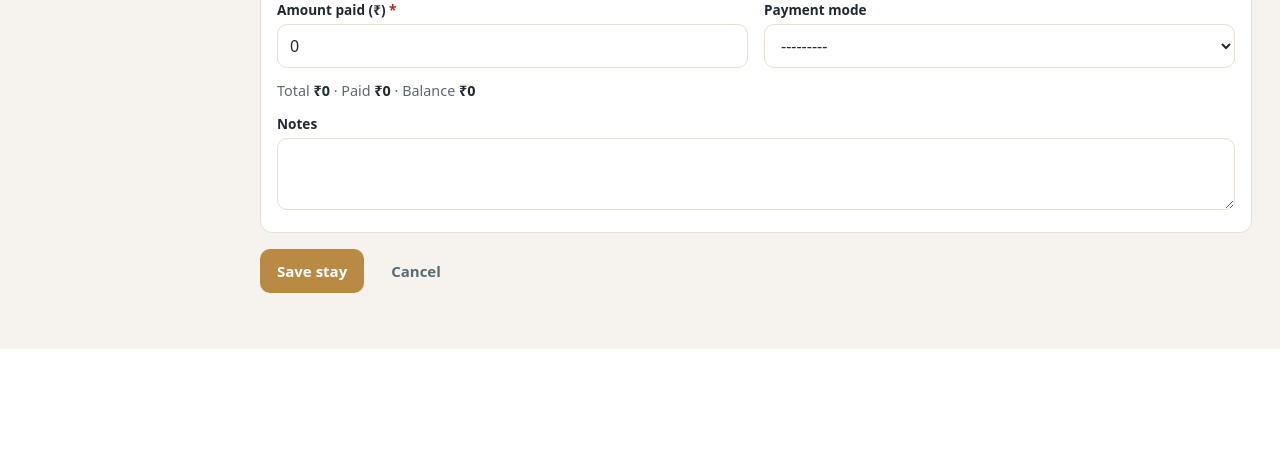
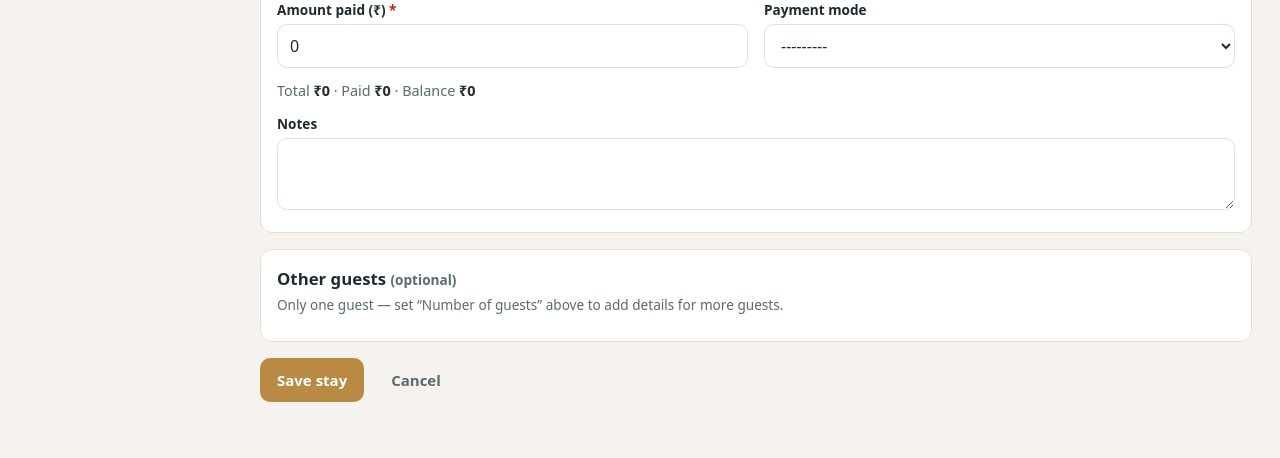
Before and after one commit to ShekharReddy10/bsr-corridors-website, a Django app: page /stays/new/ in a window 1280 px wide. Shown: the part 1050-1508 px from the top of the page. Before the commit the page ends 1399 px from the top, so only its background shows below. Run offline with Django 5.2, Linux system fonts and the light colour scheme; the visitor is signed in with stand-in values (Sample User, id 1); data that the repository does not hold is empty; parts of the project's set-up code (start-up, migrations or seed data) failed here and were passed over.

Commit message:
Admin: optional ID details for every guest on a stay
- Stay form shows one row (name, ID proof, ID number) per guest beyond
  the first, matching "Number of guests"; all fields optional
- Extra guests' ID numbers are encrypted, masked on the stay page with a
  logged "Show", and included in exports and JSON backups
- Lowering the number of guests removes the extra rows

Co-Authored-By: Claude Opus 5.5 <noreply@anthropic.com>

```diff
--- a/admin-app/core/forms.py
+++ b/admin-app/core/forms.py
@@ -2,7 +2,7 @@ from datetime import timedelta
 
 from django import forms
 
-from .models import Guest, Room, RoomType, Stay
+from .models import Guest, Room, RoomType, Stay, StayGuest
 
 DATE = forms.DateInput(attrs={"type": "date"}, format="%Y-%m-%d")
 
@@ -53,12 +53,7 @@ class GuestForm(forms.ModelForm):
         value = self.cleaned_data.get("id_number", "").strip()
         if not value and self.instance.pk:
             return self.instance.id_number
-        if value and self.cleaned_data.get("id_type") == Guest.IdType.AADHAAR:
-            digits = value.replace(" ", "")
-            if not (digits.isdigit() and len(digits) == 12):
-                raise forms.ValidationError("Aadhaar number must be 12 digits.")
-            return digits
-        return value
+        return clean_aadhaar(value, self.cleaned_data.get("id_type"))
 
     def clean_passport_number(self):
         value = self.cleaned_data.get("passport_number", "").strip()
@@ -114,6 +109,62 @@ class StayForm(forms.ModelForm):
         if room and room.status == Room.Status.MAINTENANCE and (not self.instance.pk or self.instance.room_id != room.pk):
             self.add_error("room", "This room is under maintenance.")
         return data
+
+
+def clean_aadhaar(value: str, id_type: str) -> str:
+    if value and id_type == Guest.IdType.AADHAAR:
+        digits = value.replace(" ", "")
+        if not (digits.isdigit() and len(digits) == 12):
+            raise forms.ValidationError("Aadhaar number must be 12 digits.")
+        return digits
+    return value
+
+
+class StayGuestForm(forms.ModelForm):
+    """One additional guest (Guest 2, 3, …). Everything optional; blank ID on edit keeps the saved one."""
+
+    class Meta:
+        model = StayGuest
+        fields = ["name", "id_type", "id_number"]
+        widgets = {"id_number": forms.TextInput(attrs={"autocomplete": "off"})}
+
+    def __init__(self, *args, **kwargs):
+        super().__init__(*args, **kwargs)
+        self.fields["id_number"].required = False
+        self.fields["id_type"].required = False
+        if self.instance.pk and self.instance.id_number:
+            self.initial["id_number"] = ""
+            self.fields["id_number"].widget.attrs["placeholder"] = f"Saved: ••••{self.instance.id_number[-4:]} — leave blank to keep"
+
+    def clean_id_type(self):
+        return self.cleaned_data.get("id_type") or Guest.IdType.AADHAAR
+
+    def clean_id_number(self):
+        value = self.cleaned_data.get("id_number", "").strip()
+        if not value and self.instance.pk:
+            return self.instance.id_number
+        return clean_aadhaar(value, self.cleaned_data.get("id_type"))
+
+    @property
+    def is_blank(self) -> bool:
+        data = getattr(self, "cleaned_data", {}) or {}
+        return not (data.get("name") or "").strip() and not (data.get("id_number") or "").strip()
+
+
+MAX_OTHER_GUESTS = 9
+
+
+def other_guests_formset(stay: Stay, data=None):
+    """Rows for guests 2…N. Enough empty rows for the largest room type."""
+    from django.db.models import Max
+    from django.forms import inlineformset_factory
+
+    largest = RoomType.objects.aggregate(m=Max("max_guests"))["m"] or 2
+    rows = max(1, min(MAX_OTHER_GUESTS, largest - 1))
+    existing = stay.other_guests.count() if stay.pk else 0
+    FormSet = inlineformset_factory(Stay, StayGuest, form=StayGuestForm, extra=max(0, rows - existing),
+                                    can_delete=False, max_num=MAX_OTHER_GUESTS)
+    return FormSet(data, instance=stay, prefix="o")
 
 
 class ExtendForm(forms.Form):
--- a/admin-app/core/views/stays.py
+++ b/admin-app/core/views/stays.py
@@ -2,15 +2,17 @@ from datetime import timedelta
 
 from django.contrib import messages
 from django.core.paginator import Paginator
+from django.db import transaction
 from django.db.models import Q
 from django.http import Http404, HttpResponse, JsonResponse
 from django.shortcuts import get_object_or_404, redirect, render
 from django.utils.dateparse import parse_date
+from django.utils.html import escape
 from django.views.decorators.http import require_POST
 
 from .. import services
 from ..fields import mask
-from ..forms import ExtendForm, GuestForm, PaymentForm, ShortenForm, StayForm
+from ..forms import ExtendForm, GuestForm, PaymentForm, ShortenForm, StayForm, other_guests_formset
 from ..models import AuditLog, Guest, Room, Stay
 
 
@@ -87,14 +89,21 @@ def stay_form(request, pk=None):
         guest = _guest_instance(request, stay)
         gform = GuestForm(request.POST, instance=guest, prefix="g")
         sform = StayForm(request.POST, instance=stay or Stay(), prefix="s")
-        if gform.is_valid() and sform.is_valid():
+        others = other_guests_formset(sform.instance, request.POST)
+        # Only rows for guests 2…N count; rows beyond the number of guests are ignored.
+        n = request.POST.get("s-num_guests", "1")
+        wanted = max(0, int(n) - 1) if n.isdigit() else 0
+        others_ok = wanted == 0 or (others.management_form.is_valid() and all(f.is_valid() for f in others.forms[:wanted]))
+        if gform.is_valid() and sform.is_valid() and others_ok:
             try:
-                guest = gform.save()
-                new = sform.save(commit=False)
-                new.guest = guest
-                services.save_stay(new, action="update" if stay else "create",
-                                   summary=f"{'Updated' if stay else 'Created'} stay: {new.room}, "
-                                           f"{new.check_in:%d-%m-%Y} → {new.check_out:%d-%m-%Y}, ₹{new.amount_paid:,.0f} paid")
+                with transaction.atomic():
+                    guest = gform.save()
+                    new = sform.save(commit=False)
+                    new.guest = guest
+                    services.save_stay(new, action="update" if stay else "create",
+                                       summary=f"{'Updated' if stay else 'Created'} stay: {new.room}, "
+                                               f"{new.check_in:%d-%m-%Y} → {new.check_out:%d-%m-%Y}, ₹{new.amount_paid:,.0f} paid")
+                    _save_other_guests(new, others.forms if others.management_form.is_valid() else [], wanted)
                 messages.success(request, f"Stay for {guest.name} saved.")
                 return redirect("stay_detail", pk=new.pk)
             except services.StayConflict as exc:
@@ -110,7 +119,22 @@ def stay_form(request, pk=None):
         guest = stay.guest if stay else Guest.objects.filter(pk=request.GET.get("guest") or 0).first()
         gform = GuestForm(instance=guest, prefix="g")
         sform = StayForm(instance=stay, initial=initial, prefix="s")
-    return render(request, "core/stay_form.html", {"stay": stay, "gform": gform, "sform": sform})
+        others = other_guests_formset(stay or Stay())
+    return render(request, "core/stay_form.html", {"stay": stay, "gform": gform, "sform": sform, "others": others})
+
+
+def _save_other_guests(stay: Stay, forms, wanted: int) -> None:
+    """Save rows for guests 2…(wanted+1); remove blank rows and any beyond the number of guests."""
+    kept, position = [], 2
+    for f in forms[:wanted]:
+        if f.is_blank:
+            continue
+        obj = f.save(commit=False)
+        obj.stay, obj.position = stay, position
+        obj.save()
+        kept.append(obj.pk)
+        position += 1
+    stay.other_guests.exclude(pk__in=kept).delete()
 
 
 def stay_detail(request, pk):
@@ -182,10 +206,14 @@ def reveal_id(request, pk):
     """Show a guest's full ID number (logged)."""
     stay = get_object_or_404(Stay.objects.select_related("guest"), pk=pk)
     field = request.POST.get("field", "id_number")
+    if field.startswith("other:"):
+        other = get_object_or_404(stay.other_guests, pk=field.split(":", 1)[1])
+        AuditLog.record("reveal_id", f"Viewed full ID number of guest {other.position} ({other.name or 'no name'})", stay)
+        return HttpResponse(f'<span class="id-full">{escape(other.id_number)}</span>')
     if field not in {"id_number", "passport_number"}:
         raise Http404
     AuditLog.record("reveal_id", f"Viewed full {field.replace('_', ' ')} of {stay.guest.name}", stay)
-    return HttpResponse(f'<span class="id-full">{getattr(stay.guest, field)}</span>')
+    return HttpResponse(f'<span class="id-full">{escape(getattr(stay.guest, field))}</span>')
 
 
 def extend(request, pk):
--- a/admin-app/static/css/app.css
+++ b/admin-app/static/css/app.css
@@ -156,6 +156,10 @@ input:focus, select:focus, textarea:focus { outline: 2px solid var(--gold); bord
 .inline-form input, .inline-form select { width: auto; }
 .foreign { margin-top: 12px; padding-top: 12px; border-top: 1px dashed var(--line); }
 .foreign[hidden] { display: none; }
+.other-guest { padding-top: 12px; margin-top: 12px; border-top: 1px dashed var(--line); }
+.other-guest[hidden] { display: none; }
+.other-guest-title { margin: 0; font-size: .95rem; }
+#other-guests-none[hidden] { display: none; }
 .returning { grid-column: 1 / -1; background: #eef6f0; border: 1px solid #cfe6d6; border-radius: 10px; padding: 10px 12px; font-size: .9rem; }
 .returning[hidden] { display: none; }
 .nights-line, .total-line { margin: 0; color: var(--ink-soft); font-size: .9rem; }
--- a/admin-app/static/js/app.js
+++ b/admin-app/static/js/app.js
@@ -55,6 +55,18 @@
     (roomSel.dataset.rooms || "").split(",").filter(Boolean).map((x) => x.split(":"))
   );
   roomSel.addEventListener("change", () => { if (roomMax[roomSel.value]) f("s-num_guests").max = roomMax[roomSel.value]; });
+
+  // ── Other guests: one row per guest beyond the first ──
+  const guestsInput = f("s-num_guests");
+  const rows = Array.from(document.querySelectorAll(".other-guest"));
+  const syncRows = () => {
+    const wanted = Math.max(0, (parseInt(guestsInput.value, 10) || 1) - 1);
+    rows.forEach((r, i) => { r.hidden = i >= wanted; });
+    const none = $("#other-guests-none");
+    if (none) none.hidden = wanted > 0;
+  };
+  guestsInput.addEventListener("input", syncRows);
+  syncRows();
 
   // ── Nights / total / balance ──
   const ci = f("s-check_in"), co = f("s-check_out");
--- a/admin-app/templates/core/stay_detail.html
+++ b/admin-app/templates/core/stay_detail.html
@@ -46,6 +46,11 @@
         <dt>Form C</dt><dd>{% if stay.form_c_filed %}Filed ✓{% else %}Not filed{% endif %}
           <form method="post" action="{% url 'stay_action' stay.pk 'form-c' %}" class="inline-form">{% csrf_token %}<button class="btn btn-ghost btn-sm">{% if stay.form_c_filed %}Mark not filed{% else %}Mark filed{% endif %}</button></form></dd>
       {% endif %}
+      {% for o in stay.other_guests.all %}
+        <dt>Guest {{ o.position }}</dt>
+        <dd id="other-{{ o.pk }}">{{ o.name|default:"(no name)" }}{% if o.id_number %} · {{ o.get_id_type_display }} {{ o.id_masked }}
+          <button class="btn btn-ghost btn-sm" hx-post="{% url 'stay_reveal_id' stay.pk %}" hx-vals='{"field": "other:{{ o.pk }}"}' hx-target="#other-{{ o.pk }}" hx-swap="innerHTML">Show</button>{% endif %}</dd>
+      {% endfor %}
       <dt>Previous stays</dt><dd>{{ g.stays.count|add:"-1" }} · <a href="{% url 'guest_detail' g.pk %}">Guest history</a> · <a href="{% url 'stay_new' %}?guest={{ g.pk }}">New booking</a></dd>
     </dl>
   </section>
--- a/admin-app/templates/core/stay_form.html
+++ b/admin-app/templates/core/stay_form.html
@@ -59,6 +59,21 @@
     </div>
   </section>
 
+  <section class="card" id="other-guests">
+    <h2>Other guests <span class="muted small">(optional)</span></h2>
+    <p class="muted small" id="other-guests-none">Only one guest — set “Number of guests” above to add details for more guests.</p>
+    {{ others.management_form }}
+    {% for f in others.forms %}
+      <div class="other-guest form-grid" data-row="{{ forloop.counter0 }}">
+        {% for h in f.hidden_fields %}{{ h }}{% endfor %}
+        <h3 class="span-2 other-guest-title">Guest {{ forloop.counter|add:1 }}</h3>
+        {% field f.name "span-2" %}
+        {% field f.id_type %}
+        {% field f.id_number %}
+      </div>
+    {% endfor %}
+  </section>
+
   <div class="form-actions">
     <button class="btn btn-primary" type="submit">Save stay</button>
     <a class="btn btn-ghost" href="{% if stay %}{% url 'stay_detail' stay.pk %}{% else %}{% url 'dashboard' %}{% endif %}">Cancel</a>
```
Also changed, not shown: admin-app/core/exports.py (+8 -4 lines), admin-app/core/models.py (+21 -0 lines), admin-app/core/tests/test_core.py (+48 -3 lines), admin-app/core/migrations/0006_stay_other_guests.py (added).
